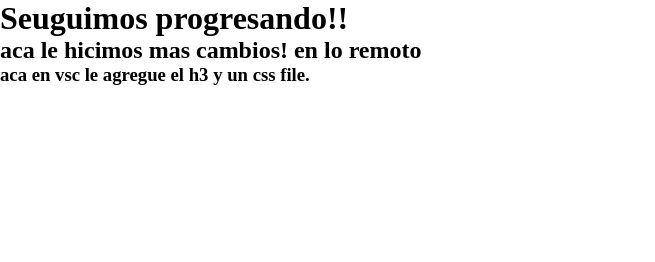
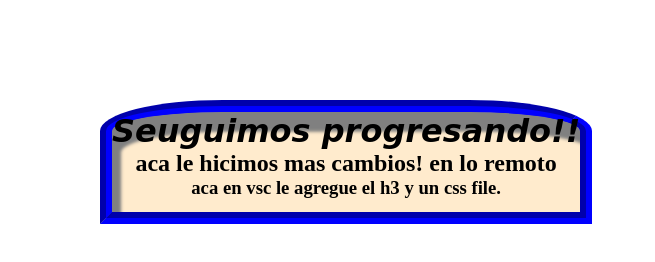
Before and after one commit to JSRETS90/ejemplo-git-pull, a plain HTML site: page index.html in a window 1280 px wide. Shown: the whole page, without its empty margins (0-655 px from the left). Drawn offline with Linux system fonts and the light colour scheme.

Commit message:
"con display box"

```diff
--- a/estilos.css
+++ b/estilos.css
@@ -3,3 +3,30 @@
     padding: 0;
     display: border-box;
 }
+body{
+    color: ;
+}
+
+div{
+    display: block;
+    margin: 100px;
+    position: static;
+    text-align: center;
+    min-width: 250px;
+    min-height: 100px;
+    max-width: fit-content;
+    max-height: fit-content;
+    background-color: blanchedalmond;
+    border: 12px double blue;
+    border-style: groove;
+    border-radius: 25% 25% 0 0;
+    box-shadow: inset 0.67em 1.33em 0.2em -0.1em gray;
+}
+
+h1{
+    font-family: cursive;
+    font-style: italic;
+    font-weight: bolder;
+
+
+}
--- a/index.html
+++ b/index.html
@@ -7,8 +7,10 @@
     <link rel="stylesheet" href="estilos.css">
 </head>
 <body>
-    <h1>Seuguimos progresando!!</h1>
-    <h2>aca le hicimos mas cambios! en lo remoto </h2>
-    <h3>aca en vsc le agregue el h3 y un css file.</h3>
-</body>
+   <div class="header">
+       <h1>Seuguimos progresando!!</h1>
+       <h2>aca le hicimos mas cambios! en lo remoto </h2>
+       <h3>aca en vsc le agregue el h3 y un css file.</h3>
+    </body>
+</div>
 </html>
```
